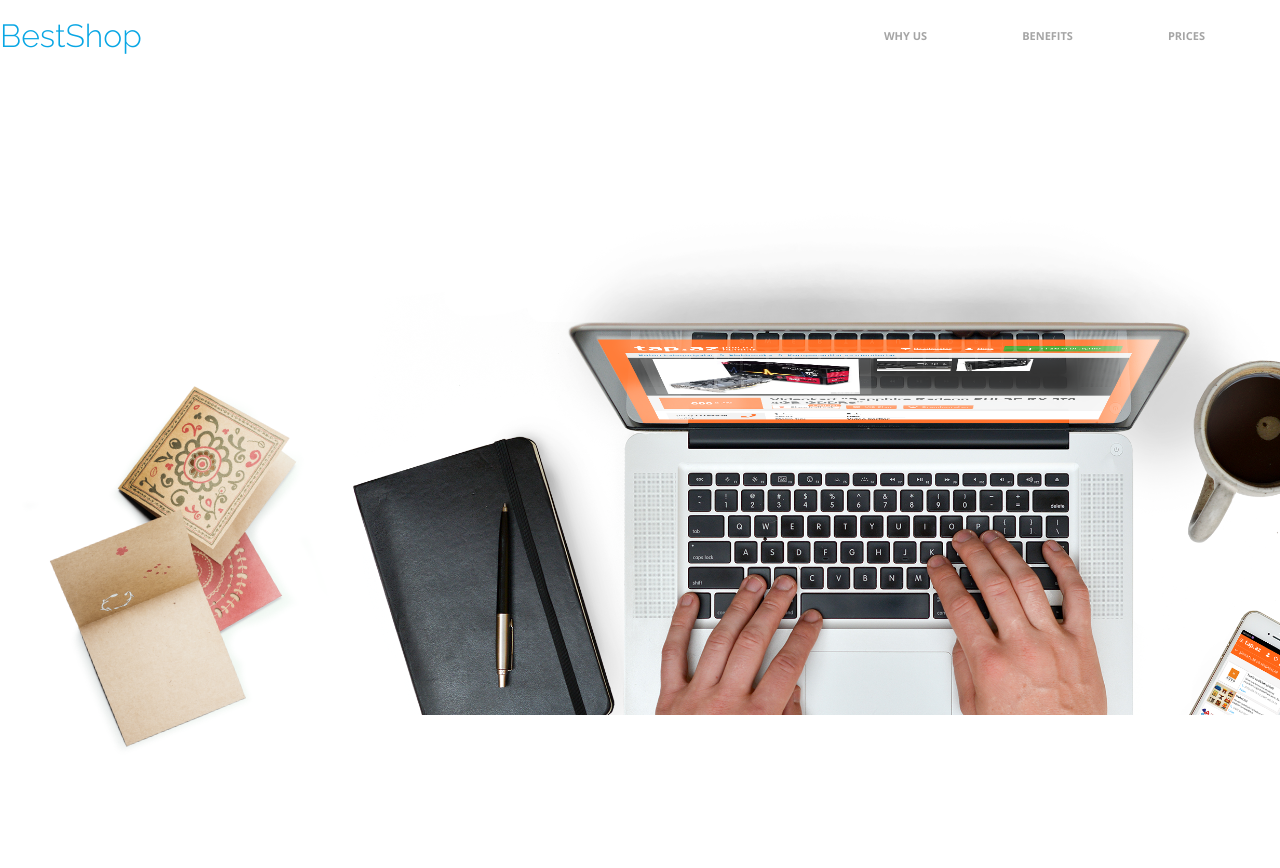
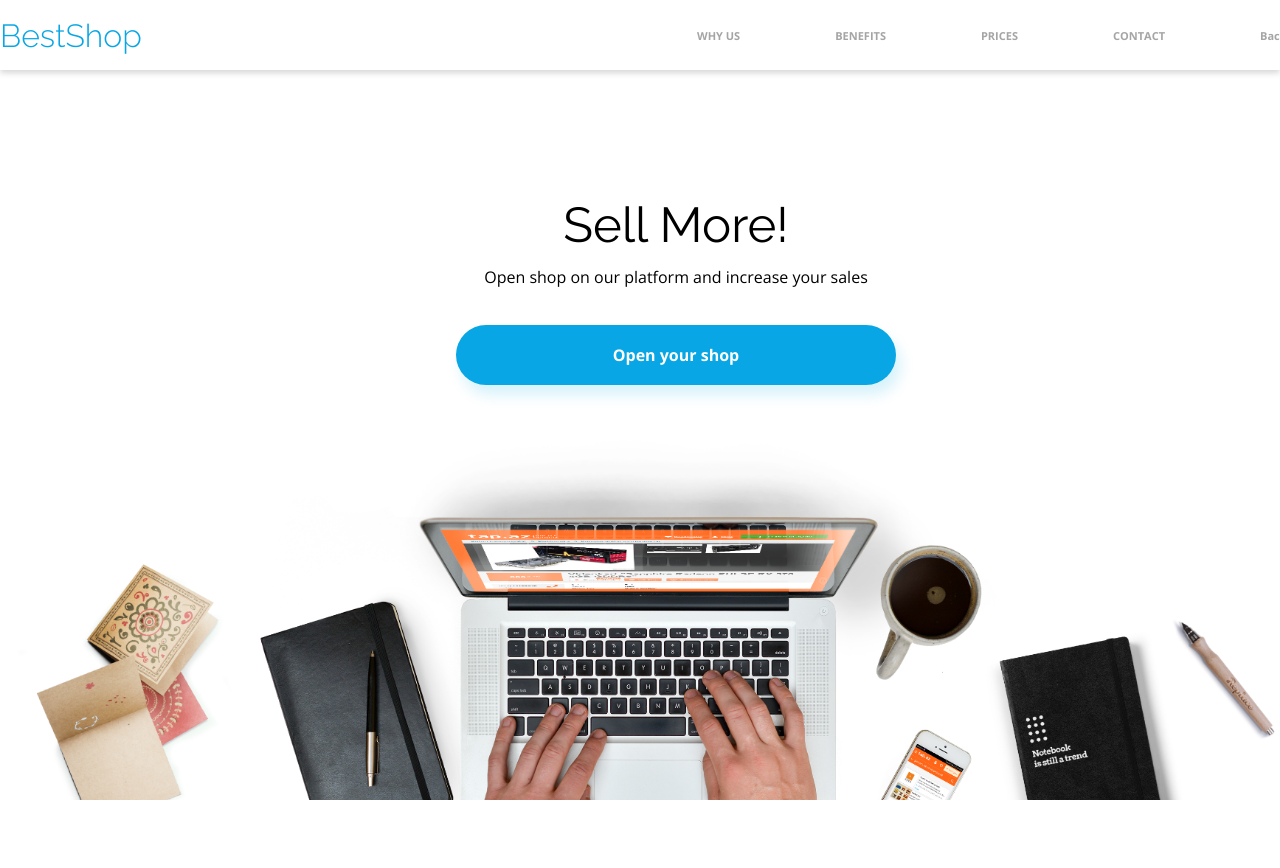
Before and after one commit to VitaliiDan/smartb-it, a plain HTML site: page projects/bestshop/bestshop.html in a window 1280 px wide. Shown: the top 868 px of the page. Before the commit the page ends 800 px from the top, so only its background shows below. Drawn offline with nearby package versions, Linux system fonts and the light colour scheme.

Commit message:
add bestshop on first page

```diff
--- a/projects/bestshop/bestshop.html
+++ b/projects/bestshop/bestshop.html
@@ -18,15 +18,23 @@
                 <a href="#" class="header-menu_link">BENEFITS</a>
                 <a href="#" class="header-menu_link">PRICES</a>
                 <a href="#" class="header-menu_link">CONTACT</a>
+                <a href="../../index.html" class="header-menu_link">Back to portfolio</a>
             </nav>
         </div>
     </div>
     <div class="banner-wrapper">
         <div class="container">
-
+            <h1 class="banner-title">Sell More!</h1>
+            <p class="banner-text">Open shop on our platform and increase your sales</p>
+            <a href="#" class="banner-link">Open your shop</a>
         </div>
-
+        <img src="./img/Background.png" alt="" class="banner-image">
     </div>
 </header>
+
+<div class="content-info">
+
+</div>
+
 </body>
 </html>
--- a/projects/bestshop/css/style.css
+++ b/projects/bestshop/css/style.css
@@ -14,7 +14,8 @@
     margin: 0 auto;
 }
 
-header {
+
+.menu-wrapper {
     background: #FFFFFF;
     box-shadow: #00000029 0 3px 6px;
 }
@@ -63,5 +64,50 @@ header {
     width: 100%;
     height: calc(100vh - 200px);
     margin-top: 130px;
-    background: url("../img/Background.png");
+    position: relative;
+    overflow-y: hidden;
 }
+
+.banner-wrapper > .container {
+    text-align: center;
+}
+
+.banner-title {
+    font-family: 'Raleway', sans-serif;
+    font-weight: 400;
+    font-size: 49px;
+    color: #000000;
+}
+
+.banner-text {
+    font-family: 'Open Sans', sans-serif;
+    font-weight: 400;
+    font-size: 16px;
+    color: #000000;
+    margin-top: 20px;
+}
+
+.banner-link {
+    margin-top: 40px;
+    text-decoration: none;
+    font-family: 'Open Sans', sans-serif;
+    font-weight: 700;
+    font-size: 16px;
+    color: #FFFFFF;
+    padding: 22px 157px;
+    background: #08A6E4;
+    box-shadow: #07ACE629 5px 10px 14px;
+    display: inline-block;
+    border-radius: 40px;
+}
+
+.banner-image {
+    width: 100%;
+    position: absolute;
+    bottom: -65px;
+}
+
+.content-info {
+    width: 100%;
+    height: 200px;
+}
```
Also changed, not shown: index.html (+4 -1 lines), 2 other files.
